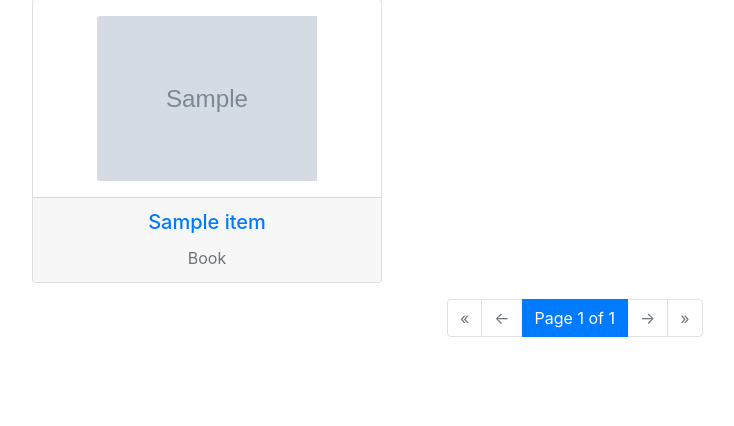
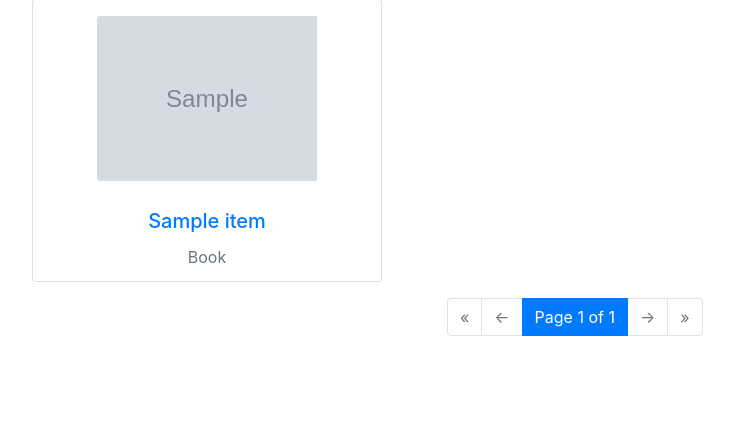
Before and after one commit to don-suth/phylactery, a Django app: page /library/list/ in a window 1280 px wide. Shown: the part 134-560 px from the top of the page, without its empty margins (53-787 px from the left). Run offline with Django 3.2, Linux system fonts and the light colour scheme; tables that the repository leaves empty hold one stand-in row (values such as "Sample post"); grey boxes marked "Sample" are stand-in pictures; parts of the project's set-up code (start-up, migrations or seed data) failed here and were passed over; some libraries are stand-ins or nearby versions.

Commit message:
Make card footer less obvious

```diff
--- a/library/templates/library/item_list_view.html
+++ b/library/templates/library/item_list_view.html
@@ -13,7 +13,7 @@
             <div class="card-body p-2"></div>
             <a href="{% url 'library:detail' item.slug %}"><img src="{{ item.image.url }}" class="card-img list-card-image" style="object-position: center;" alt="{{ item.name }}"></a>
             <div class="card-body p-2"></div>
-            <div class="card-footer">
+            <div class="card-footer bg-white border-top-0">
                 <h5 class="card-title"><a href="{% url 'library:detail' item.slug %}">{{ item.name }}</a></h5>
                 <p class="card-text text-muted">{{ item.get_type_display }}</p>
             </div>
```
